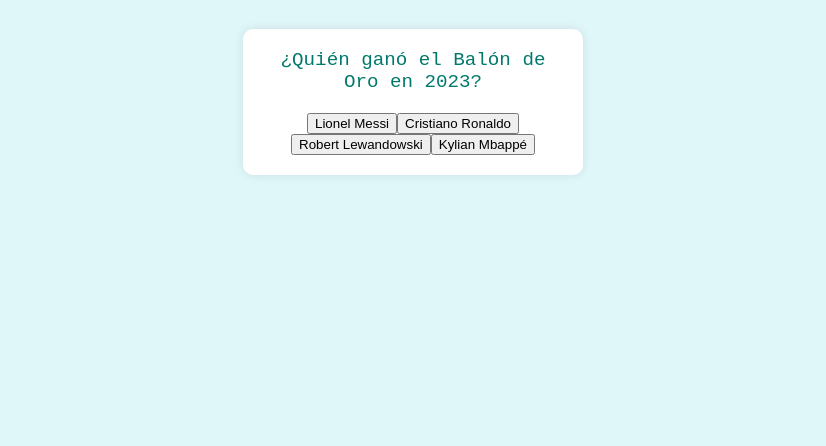
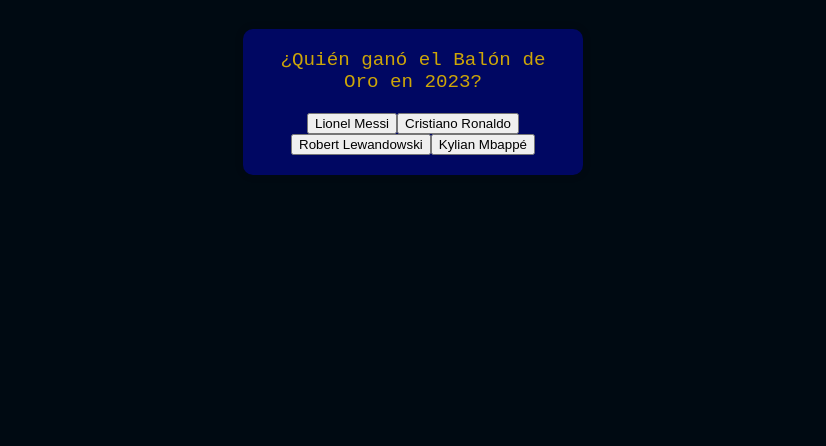
Before and after one commit to ManuLeguiza/repositoriojspre2, a plain HTML site: page index.html in a window 1280 px wide. Shown: the part 354-800 px from the top of the page, without its empty margins (227-1053 px from the left). Drawn offline with Linux system fonts and the light colour scheme.

Commit message:
commit definitivo

```diff
--- a/index.html
+++ b/index.html
@@ -3,7 +3,7 @@
 <head>
     <meta charset="UTF-8">
     <meta name="viewport" content="width=device-width, initial-scale=1.0">
-    <title>Pre entrega 2 Manuel Leguizamon</title>
+    <title>Proyecto coder javascript Manuel Leguizamon </title>
     <link rel="stylesheet" href="style.css">
 </head>
 <body>
@@ -21,6 +21,7 @@
         <p id="puntaje"></p>
     </div>
 </main>
-    <script src="./main.js"></script>
+
+<script type="module" src="./main.js"></script>
 </body>
 </html>
--- a/main.js
+++ b/main.js
@@ -1,66 +1,72 @@
-const preguntas = [
-    {
-        pregunta: "¿Quién ganó el Balón de Oro en 2023?",
-        opciones: ["Lionel Messi", "Cristiano Ronaldo", "Robert Lewandowski", "Kylian Mbappé"],
-        respuesta: "Lionel Messi"
-    },
-    {
-        pregunta: "¿Qué equipo ganó la Champions League en 2023?",
-        opciones: ["Manchester City", "Real Madrid", "Chelsea", "Bayern Múnich"],
-        respuesta: "Manchester City"
-    },
-    {
-        pregunta: "¿Quién fue el máximo goleador de la Premier League 2023?",
-        opciones: ["Erling Haaland", "Harry Kane", "Mohamed Salah", "Jamie Vardy"],
-        respuesta: "Erling Haaland"
+
+        import { cargarPreguntas } from './preguntas.js';
+
+        class JuegoDePreguntas {
+            constructor(preguntas) {
+                this.preguntas = preguntas;
+                this.puntaje = 0;
+                this.preguntaActual = 0;
+
+                this.juegoDiv = document.getElementById('juego');
+                this.preguntaDiv = document.getElementById('pregunta');
+                this.opcionesDiv = document.getElementById('opciones');
+                this.siguienteBtn = document.getElementById('siguiente');
+                this.resultadoDiv = document.getElementById('resultado');
+                this.puntajeP = document.getElementById('puntaje');
+
+                this.siguienteBtn.addEventListener('click', this.siguientePregunta.bind(this));
+
+                this.mostrarPregunta();
             }
-];
 
-let puntaje = 0;
-let preguntaActual = 0;
+            mostrarPregunta() {
+                const { pregunta, opciones } = this.preguntas[this.preguntaActual];
+                this.preguntaDiv.textContent = pregunta;
+                this.opcionesDiv.innerHTML = '';
 
-const juegoDiv = document.getElementById('juego');
-const preguntaDiv = document.getElementById('pregunta');
-const opcionesDiv = document.getElementById('opciones');
-const siguienteBtn = document.getElementById('siguiente');
-const resultadoDiv = document.getElementById('resultado');
-const puntajeP = document.getElementById('puntaje');
-
-function mostrarPregunta() {
-    const preguntaObj = preguntas[preguntaActual];
-    preguntaDiv.textContent = preguntaObj.pregunta;
-    opcionesDiv.innerHTML = '';
-
-    preguntaObj.opciones.forEach(opcion => {
+                opciones.forEach(opcion => {
                     const opcionBtn = document.createElement('button');
                     opcionBtn.textContent = opcion;
-        opcionBtn.addEventListener('click', () => verificarRespuesta(opcion));
-        opcionesDiv.appendChild(opcionBtn);
+                    opcionBtn.addEventListener('click', () => this.verificarRespuesta(opcion));
+                    this.opcionesDiv.appendChild(opcionBtn);
                 });
             }
 
-function verificarRespuesta(opcionSeleccionada) {
-    const preguntaObj = preguntas[preguntaActual];
-    if (opcionSeleccionada === preguntaObj.respuesta) {
-        puntaje++;
+            verificarRespuesta(opcionSeleccionada) {
+                const { respuesta } = this.preguntas[this.preguntaActual];
+                if (opcionSeleccionada === respuesta) {
+                    this.puntaje++;
                 }
-    siguienteBtn.style.display = 'block';
+                this.siguienteBtn.style.display = 'block';
             }
 
-siguienteBtn.addEventListener('click', () => {
-    preguntaActual++;
-    if (preguntaActual < preguntas.length) {
-        mostrarPregunta();
-        siguienteBtn.style.display = 'none';
+            siguientePregunta() {
+                this.preguntaActual++;
+                if (this.preguntaActual < this.preguntas.length) {
+                    this.mostrarPregunta();
+                    this.siguienteBtn.style.display = 'none';
                 } else {
-        juegoDiv.style.display = 'none';
-        resultadoDiv.style.display = 'block';
-        puntajeP.textContent = `Tu puntaje final es: ${puntaje} de ${preguntas.length}`;
+                    this.mostrarResultado();
+                }
+            }
+
+            mostrarResultado() {
+                this.juegoDiv.style.display = 'none';
+                this.resultadoDiv.style.display = 'block';
+                this.puntajeP.textContent = `Tu puntaje final es: ${this.puntaje} de ${this.preguntas.length}`;
+            }
+        }
+
+        document.addEventListener('DOMContentLoaded', () => {
+            cargarPreguntas('preguntas.json')
+                .then(preguntas => {
+                    if (preguntas.length > 0) {
+                        new JuegoDePreguntas(preguntas);
+                    } else {
+                        console.error("No se encontraron preguntas en el archivo JSON.");
                     }
                 });
-
-mostrarPregunta();
-
+        });
 
 
 
--- /dev/null
+++ b/preguntas.js
@@ -0,0 +1,21 @@
+// preguntas.js
+
+// Función para cargar preguntas desde un archivo JSON usando fetch
+export function cargarPreguntas(url) {
+    return fetch(url)
+        .then(response => {
+            if (!response.ok) {
+                throw new Error(`Error al cargar el archivo JSON: ${response.statusText}`);
+            }
+            return response.json();
+        })
+        .then(preguntas => {
+            // Guardar las preguntas en localStorage
+            localStorage.setItem('preguntas', JSON.stringify(preguntas));
+            return preguntas;
+        })
+        .catch(error => {
+            console.error('Error al cargar las preguntas:', error);
+            return [];
+        });
+}
--- /dev/null
+++ b/preguntas.json
@@ -0,0 +1,52 @@
+[
+    {
+        "pregunta": "¿Quién ganó el Balón de Oro en 2023?",
+        "opciones": ["Lionel Messi", "Cristiano Ronaldo", "Robert Lewandowski", "Kylian Mbappé"],
+        "respuesta": "Lionel Messi"
+    },
+    {
+        "pregunta": "¿Qué equipo ganó la Champions League en 2023?",
+        "opciones": ["Manchester City", "Real Madrid", "Chelsea", "Bayern Múnich"],
+        "respuesta": "Manchester City"
+    },
+    {
+        "pregunta": "¿Quién fue el máximo goleador de la Premier League 2023?",
+        "opciones": ["Erling Haaland", "Harry Kane", "Mohamed Salah", "Jamie Vardy"],
+        "respuesta": "Erling Haaland"
+    },
+    {
+        "pregunta": "¿Qué país ganó la Copa América en 2021?",
+        "opciones": ["Argentina", "Brasil", "Chile", "Uruguay"],
+        "respuesta": "Argentina"
+    },
+    {
+        "pregunta": "¿Qué jugador ganó el premio FIFA The Best en 2022?",
+        "opciones": ["Robert Lewandowski", "Lionel Messi", "Cristiano Ronaldo", "Karim Benzema"],
+        "respuesta": "Robert Lewandowski"
+    },
+    {
+        "pregunta": "¿Qué equipo ganó La Liga en 2023?",
+        "opciones": ["Barcelona", "Real Madrid", "Atlético Madrid", "Sevilla"],
+        "respuesta": "Barcelona"
+    },
+    {
+        "pregunta": "¿Quién fue el máximo asistente de la Bundesliga 2023?",
+        "opciones": ["Thomas Müller", "Joshua Kimmich", "Leroy Sané", "Marco Reus"],
+        "respuesta": "Thomas Müller"
+    },
+    {
+        "pregunta": "¿Qué equipo ganó la Serie A en 2023?",
+        "opciones": ["Inter de Milán", "AC Milán", "Juventus", "Napoli"],
+        "respuesta": "Napoli"
+    },
+    {
+        "pregunta": "¿Quién ganó el premio Golden Boy en 2022?",
+        "opciones": ["Pedri", "Jude Bellingham", "Jamal Musiala", "Gavi"],
+        "respuesta": "Gavi"
+    },
+    {
+        "pregunta": "¿Qué selección ganó la Eurocopa 2020 (jugada en 2021)?",
+        "opciones": ["Italia", "Inglaterra", "España", "Francia"],
+        "respuesta": "Italia"
+    }
+]
--- a/style.css
+++ b/style.css
@@ -1,7 +1,7 @@
 body {
     font-family: Arial, sans-serif;
-    background-color: #e0f7fa;
-    color: #00796b;
+    background-color: #000a12;
+    color: #cda608;
     display: flex;
     flex-direction: column;
     justify-content: center;
@@ -11,7 +11,7 @@
     gap: 2rem;
 
     header {
-        background-color: #ffffff;
+        background-color: #020230;
 
         h1 {
             text-align: center;
@@ -20,7 +20,7 @@
     }
 
     #juego, #resultado {
-    background-color: #ffffff;
+    background-color: #000762;
     border-radius: 10px;
     box-shadow: 0 0 10px rgba(0, 0, 0, 0.1);
     padding: 20px;
```
Lines whose indentation alone changed are shown as unchanged.
